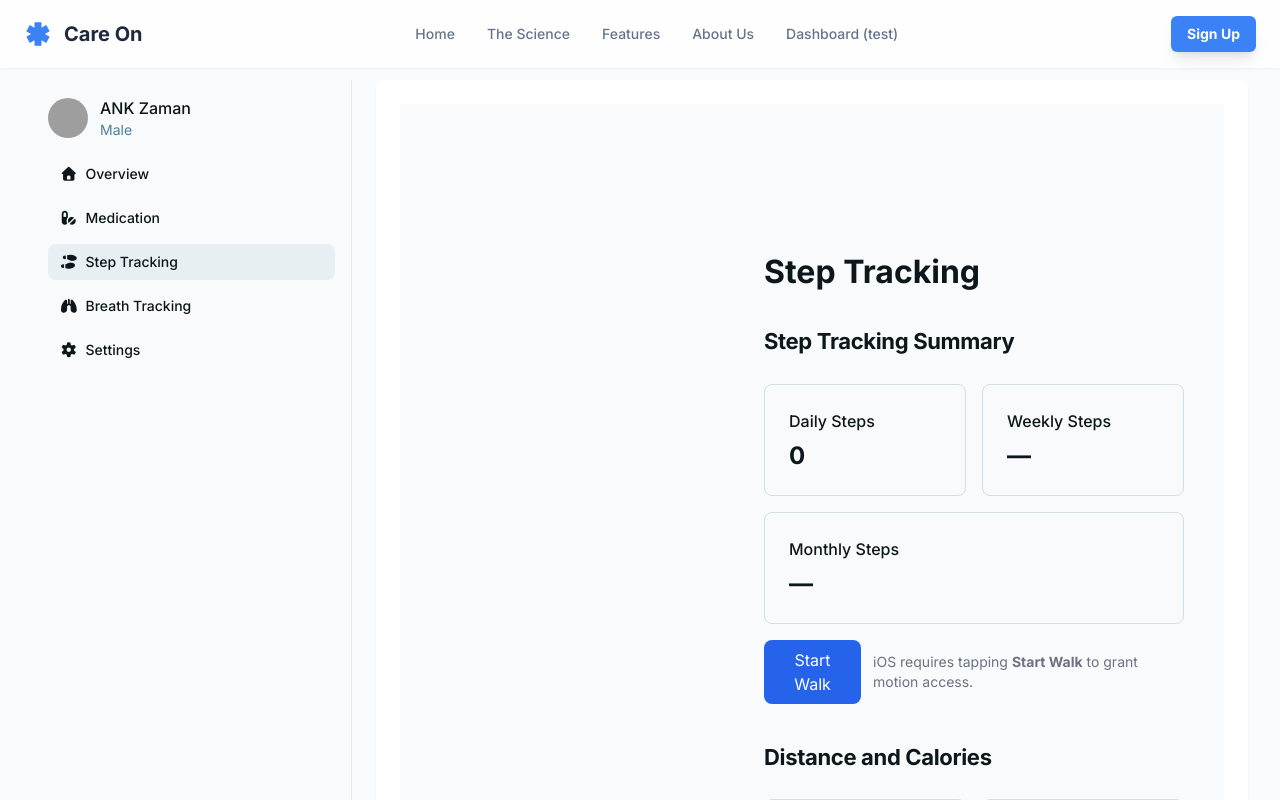
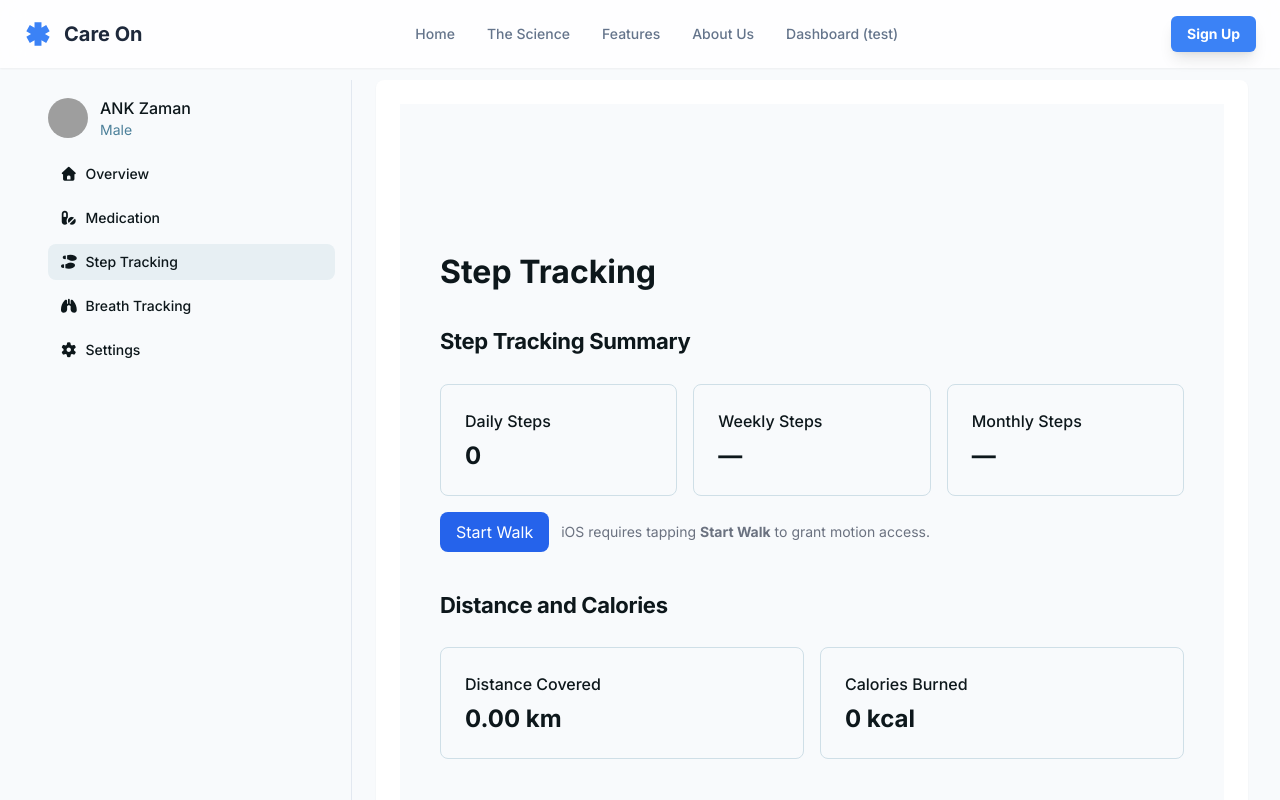
Before and after one commit to sreehari-v/capstone-group6, a React (Vite) app in the folder frontend/: page /dashboard/steps in a window 1280 px wide. Shown: the top 800 px of the page. Built offline with nearby package versions, Linux system fonts and the light colour scheme; grey boxes are pictures that could not be loaded.

Commit message:
Graph and Mobile View

```diff
--- a/frontend/src/pages/StepTracking.jsx
+++ b/frontend/src/pages/StepTracking.jsx
@@ -17,11 +17,11 @@ const StepTracking = () => {
     <main className="relative flex min-h-screen w-full flex-col bg-slate-50 overflow-x-hidden pt-24 md:pt-28">
       <div className="layout-container flex h-full grow flex-col" style={{ fontFamily: 'Inter, "Noto Sans", sans-serif' }}>
         <div className="gap-1 px-6 flex flex-1 justify-center py-5">
-          <div className="layout-content-container flex flex-col w-80">
+          {/* <div className="layout-content-container flex flex-col w-80">
             <div className="flex h-full min-h-[700px] flex-col justify-between bg-slate-50 p-4">
-              {/* <div className="w-80 min-h-[700px]" /> */}
+              <div className="w-80 min-h-[700px]" />
             </div>
-          </div>
+          </div> */}
 
           <div className="layout-content-container flex flex-col max-w-[960px] flex-1">
             <div className="flex flex-wrap justify-between gap-3 p-4">
```
Also changed, not shown: 1 other file (tests, documents, lock files or other folders).
